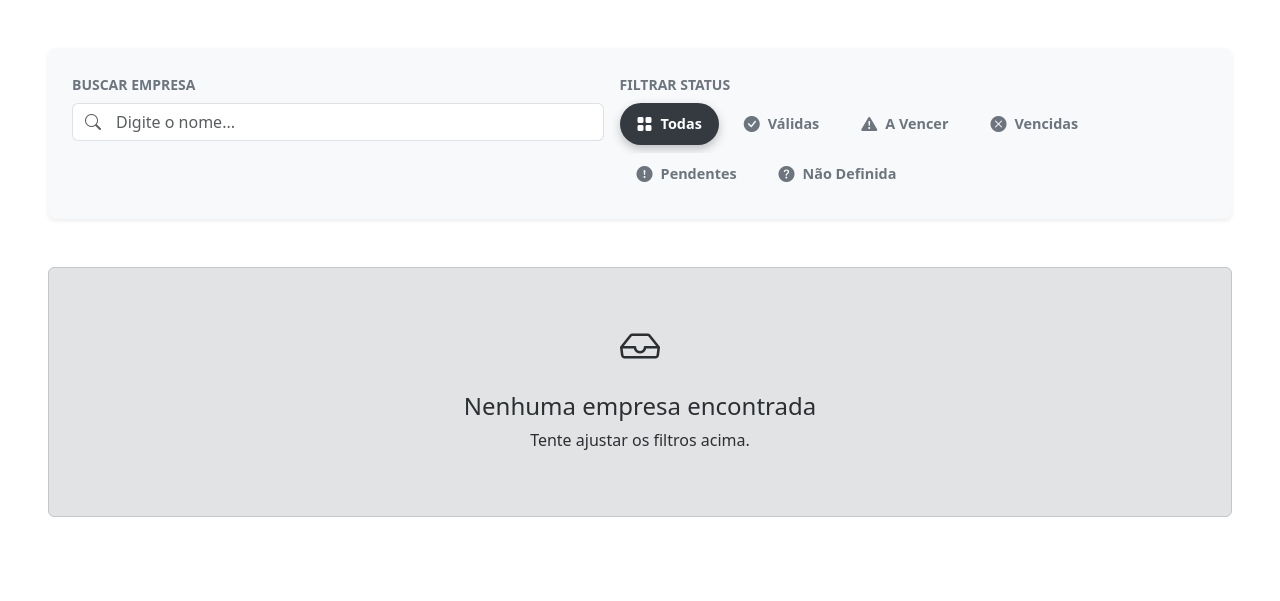
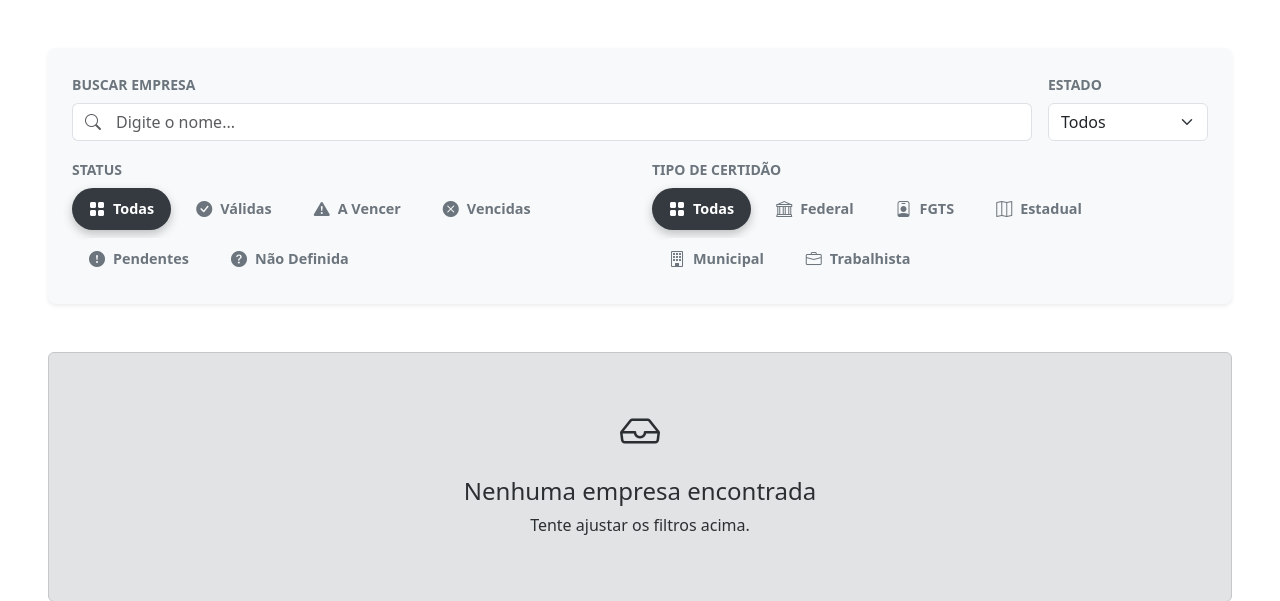
Before and after one commit to nicolasaoliveira1/CertidoesPython, a Flask app: page / in a window 1280 px wide. Shown: the part 81-682 px from the top of the page. Run offline with Flask 3, Linux system fonts and the light colour scheme; data that the repository does not hold is empty.

Commit message:
adiciona filtros de tipo e estado na dashboard e ajusta a lógica de exibição

```diff
--- a/app/routes.py
+++ b/app/routes.py
@@ -746,9 +746,13 @@ def _erro_indica_navegador_fechado(exc):
 @bp.route('/')
 def dashboard():
     status_filtros = request.args.getlist('status')
+    tipo_filtros = request.args.getlist('tipo')
+    estado_filtro = request.args.get('estado', '')
+
     query = db.session.query(Empresa).distinct()
 
     hoje = date.today()
+    join_certidao_feito = False
 
     if not status_filtros:
         status_filtros = ['todas']
@@ -757,6 +761,7 @@ def dashboard():
         status_filtros = ['todas']
     else:
         query = query.join(Certidao)
+        join_certidao_feito = True
 
         conditions = []
 
@@ -786,7 +791,38 @@ def dashboard():
         else:
             query = query.filter(Empresa.id == -1)
 
+    if not tipo_filtros or 'todas' in tipo_filtros:
+        tipo_filtros = ['todas']
+    else:
+        tipos_enum = []
+        mapa_tipo = {
+            'federal': TipoCertidao.FEDERAL,
+            'fgts': TipoCertidao.FGTS,
+            'estadual': TipoCertidao.ESTADUAL,
+            'municipal': TipoCertidao.MUNICIPAL,
+            'trabalhista': TipoCertidao.TRABALHISTA,
+        }
+        for t in tipo_filtros:
+            enum_val = mapa_tipo.get(t)
+            if enum_val:
+                tipos_enum.append(enum_val)
+        if tipos_enum:
+            if not join_certidao_feito:
+                query = query.join(Certidao)
+                join_certidao_feito = True
+            query = query.filter(Certidao.tipo.in_(tipos_enum))
+        else:
+            query = query.filter(Empresa.id == -1)
+
+    if estado_filtro:
+        query = query.filter(Empresa.estado == estado_filtro)
+
     empresas = query.order_by(Empresa.id).all()
+
+    estados_disponiveis = [
+        row[0] for row in
+        db.session.query(Empresa.estado).distinct().order_by(Empresa.estado).all()
+    ]
 
     municipios = Municipio.query.all()
 
@@ -805,6 +841,9 @@ def dashboard():
         'dashboard.html',
         empresas=empresas,
         status_filtros=status_filtros,
+        tipo_filtros=tipo_filtros,
+        estado_filtro=estado_filtro,
+        estados_disponiveis=estados_disponiveis,
         hoje=hoje,
         sites_urls=SITES_CERTIDOES,
         urls_municipais=urls_municipais
--- a/app/templates/dashboard.html
+++ b/app/templates/dashboard.html
@@ -59,7 +59,7 @@
 <div class="card shadow-sm border-0 mb-5 bg-body-tertiary rounded-3">
     <div class="card-body p-4">
         <div class="d-flex flex-wrap gap-3 w-100 filter-container">
-            <div style="flex: 1 1 45%; min-width: 280px;">
+            <div style="flex: 1 1 30%; min-width: 250px;">
                 <label for="filtroEmpresa" class="form-label fw-bold text-secondary text-uppercase small">Buscar Empresa</label>
                 <div class="input-group">
                     <span class="input-group-text bg-white border-end-0"><i class="bi bi-search text-muted"></i></span>
@@ -68,10 +68,24 @@
                 </div>
             </div>
 
-            <div style="flex: 1 1 50%; min-width: 300px;">
-                <label class="form-label fw-bold text-secondary text-uppercase small mb-2">Filtrar Status</label>
+            <div style="flex: 0 1 auto; min-width: 160px;">
+                <label for="filtro-estado" class="form-label fw-bold text-secondary text-uppercase small">Estado</label>
+                <select class="form-select" id="filtro-estado" name="estado" form="filtro-form">
+                    <option value="">Todos</option>
+                    {% for uf in estados_disponiveis %}
+                        <option value="{{ uf }}" {% if estado_filtro == uf %}selected{% endif %}>{{ uf }}</option>
+                    {% endfor %}
+                </select>
+            </div>
+        </div>
 
+        <div class="mt-3">
             <form action="{{ url_for('main.dashboard') }}" method="GET" class="mb-0" id="filtro-form">
+                <input type="hidden" name="estado" id="estado-hidden" value="{{ estado_filtro }}">
+
+                <div class="d-flex flex-wrap gap-4">
+                    <div style="flex: 1 1 45%; min-width: 280px;">
+                        <label class="form-label fw-bold text-secondary text-uppercase small mb-2">Status</label>
                         <div class="d-flex flex-wrap gap-2">
 
                             <input type="checkbox" class="btn-check filter-trigger" id="status-todas" name="status" value="todas" {%
@@ -111,8 +125,52 @@
                             </label>
 
                         </div>
+                    </div>
+
+                    <div style="flex: 1 1 45%; min-width: 280px;">
+                        <label class="form-label fw-bold text-secondary text-uppercase small mb-2">Tipo de Certidão</label>
+                        <div class="d-flex flex-wrap gap-2">
+
+                            <input type="checkbox" class="btn-check filter-trigger" id="tipo-todas" name="tipo" value="todas" {%
+                                if 'todas' in tipo_filtros %}checked{% endif %}>
+                            <label class="filter-chip chip-gray" for="tipo-todas">
+                                <i class="bi bi-grid-fill"></i> Todas
+                            </label>
+
+                            <input type="checkbox" class="btn-check filter-trigger" id="tipo-federal" name="tipo" value="federal" {%
+                                if 'federal' in tipo_filtros %}checked{% endif %}>
+                            <label class="filter-chip chip-federal" for="tipo-federal">
+                                <i class="bi bi-bank"></i> Federal
+                            </label>
+
+                            <input type="checkbox" class="btn-check filter-trigger" id="tipo-fgts" name="tipo" value="fgts" {%
+                                if 'fgts' in tipo_filtros %}checked{% endif %}>
+                            <label class="filter-chip chip-fgts" for="tipo-fgts">
+                                <i class="bi bi-person-badge"></i> FGTS
+                            </label>
+
+                            <input type="checkbox" class="btn-check filter-trigger" id="tipo-estadual" name="tipo" value="estadual" {%
+                                if 'estadual' in tipo_filtros %}checked{% endif %}>
+                            <label class="filter-chip chip-estadual" for="tipo-estadual">
+                                <i class="bi bi-map"></i> Estadual
+                            </label>
+
+                            <input type="checkbox" class="btn-check filter-trigger" id="tipo-municipal" name="tipo" value="municipal" {%
+                                if 'municipal' in tipo_filtros %}checked{% endif %}>
+                            <label class="filter-chip chip-municipal" for="tipo-municipal">
+                                <i class="bi bi-building"></i> Municipal
+                            </label>
+
+                            <input type="checkbox" class="btn-check filter-trigger" id="tipo-trabalhista" name="tipo" value="trabalhista" {%
+                                if 'trabalhista' in tipo_filtros %}checked{% endif %}>
+                            <label class="filter-chip chip-trabalhista" for="tipo-trabalhista">
+                                <i class="bi bi-briefcase"></i> Trabalhista
+                            </label>
+
+                        </div>
+                    </div>
+                </div>
             </form>
-            </div>
         </div>
     </div>
 </div>
@@ -122,7 +180,6 @@
 
         {% set certidoes_filtradas = [] %}
         {% for c in empresa.certidoes.all() %}
-            {# ... (Mesma lógica de cálculo de status do seu código anterior) ... #}
             {% set status_calculado = '' %}
             {% if c.status_especial and c.status_especial.value == 'Pendente' %}{% set status_calculado = 'pendentes' %}
             {% elif not c.data_validade %}{% set status_calculado = 'nao_definida' %}
@@ -131,7 +188,10 @@
             {% else %}{% set status_calculado = 'validas' %}
             {% endif %}
 
-            {% if 'todas' in status_filtros or status_calculado in status_filtros %}
+            {% set status_ok = ('todas' in status_filtros or status_calculado in status_filtros) %}
+            {% set tipo_ok = ('todas' in tipo_filtros or c.tipo.name | lower in tipo_filtros) %}
+
+            {% if status_ok and tipo_ok %}
                 {% set _ = certidoes_filtradas.append(c) %}
             {% endif %}
         {% endfor %}
@@ -141,7 +201,7 @@
         {# SÓ MOSTRA O CARD SE HOUVER CERTIDÕES NO FILTRO #}
         {% if certidoes_filtradas | length > 0 %}
 
-        <div class="card mb-4 shadow-sm border-0 company-card" data-nome-empresa="{{ empresa.nome }}" data-cidade-empresa="{{ empresa.cidade }}">
+        <div class="card mb-4 shadow-sm border-0 company-card" data-nome-empresa="{{ empresa.nome }}" data-cidade-empresa="{{ empresa.cidade }}" data-estado-empresa="{{ empresa.estado }}">
 
             <div class="card-header bg-white border-bottom py-3 d-flex flex-wrap justify-content-between align-items-center">
                 <div class="d-flex align-items-center gap-3">
@@ -1178,8 +1238,10 @@ document.addEventListener('DOMContentLoaded', function() {
     }
 
     const formFiltro = document.getElementById('filtro-form');
+    const estadoSelect = document.getElementById('filtro-estado');
+    const estadoHidden = document.getElementById('estado-hidden');
+
     const todasCheckbox = document.getElementById('status-todas');
-
     const statusCheckboxes = [
         document.getElementById('status-validas'),
         document.getElementById('status-a-vencer'),
@@ -1188,39 +1250,62 @@ document.addEventListener('DOMContentLoaded', function() {
         document.getElementById('status-nao-definida')
     ];
 
+    const tipoTodasCheckbox = document.getElementById('tipo-todas');
+    const tipoCheckboxes = [
+        document.getElementById('tipo-federal'),
+        document.getElementById('tipo-fgts'),
+        document.getElementById('tipo-estadual'),
+        document.getElementById('tipo-municipal'),
+        document.getElementById('tipo-trabalhista')
+    ];
+
     function autoSubmit() {
         if (formFiltro) {
+            if (estadoSelect && estadoHidden) {
+                estadoHidden.value = estadoSelect.value;
+            }
             setTimeout(() => {
                 formFiltro.submit();
             }, 100);
         }
     }
 
-    if (todasCheckbox) {
-        todasCheckbox.addEventListener('change', function() {
-            if (todasCheckbox.checked) {
-                statusCheckboxes.forEach(cb => { if (cb) cb.checked = false; });
+    function setupChipGroup(todasCb, outrasCbs) {
+        if (todasCb) {
+            todasCb.addEventListener('change', function() {
+                if (todasCb.checked) {
+                    outrasCbs.forEach(cb => { if (cb) cb.checked = false; });
                 } else {
-                const algumMarcado = statusCheckboxes.some(cb => cb && cb.checked);
-                if (!algumMarcado) todasCheckbox.checked = true;
+                    const algumMarcado = outrasCbs.some(cb => cb && cb.checked);
+                    if (!algumMarcado) todasCb.checked = true;
                 }
                 autoSubmit();
             });
         }
 
-    statusCheckboxes.forEach(cb => {
+        outrasCbs.forEach(cb => {
             if (cb) {
                 cb.addEventListener('change', function() {
                     if (cb.checked) {
-                    if (todasCheckbox) todasCheckbox.checked = false;
+                        if (todasCb) todasCb.checked = false;
                     } else {
-                    const algumMarcado = statusCheckboxes.some(other => other && other.checked);
-                    if (!algumMarcado && todasCheckbox) todasCheckbox.checked = true;
+                        const algumMarcado = outrasCbs.some(other => other && other.checked);
+                        if (!algumMarcado && todasCb) todasCb.checked = true;
                     }
                     autoSubmit();
                 });
             }
         });
+    }
+
+    setupChipGroup(todasCheckbox, statusCheckboxes);
+    setupChipGroup(tipoTodasCheckbox, tipoCheckboxes);
+
+    if (estadoSelect) {
+        estadoSelect.addEventListener('change', function() {
+            autoSubmit();
+        });
+    }
 });
 
 </script>
```
Also changed, not shown: app/static/css/style.css (+36 -0 lines). Lines whose indentation alone changed are shown as unchanged.
